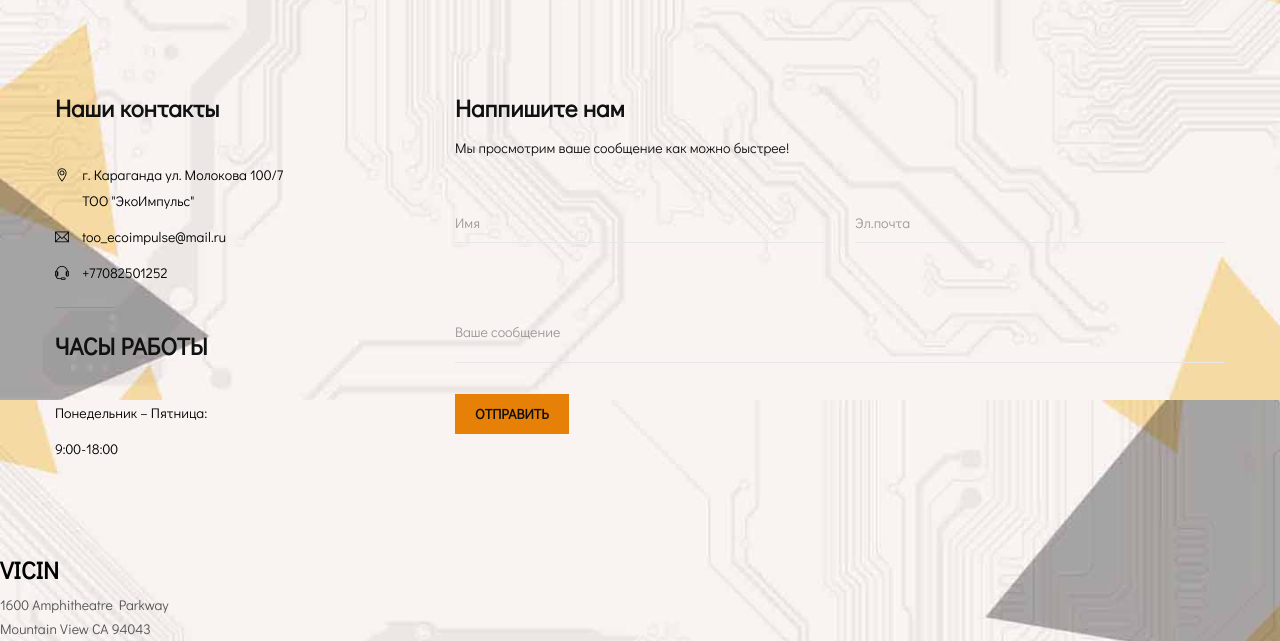
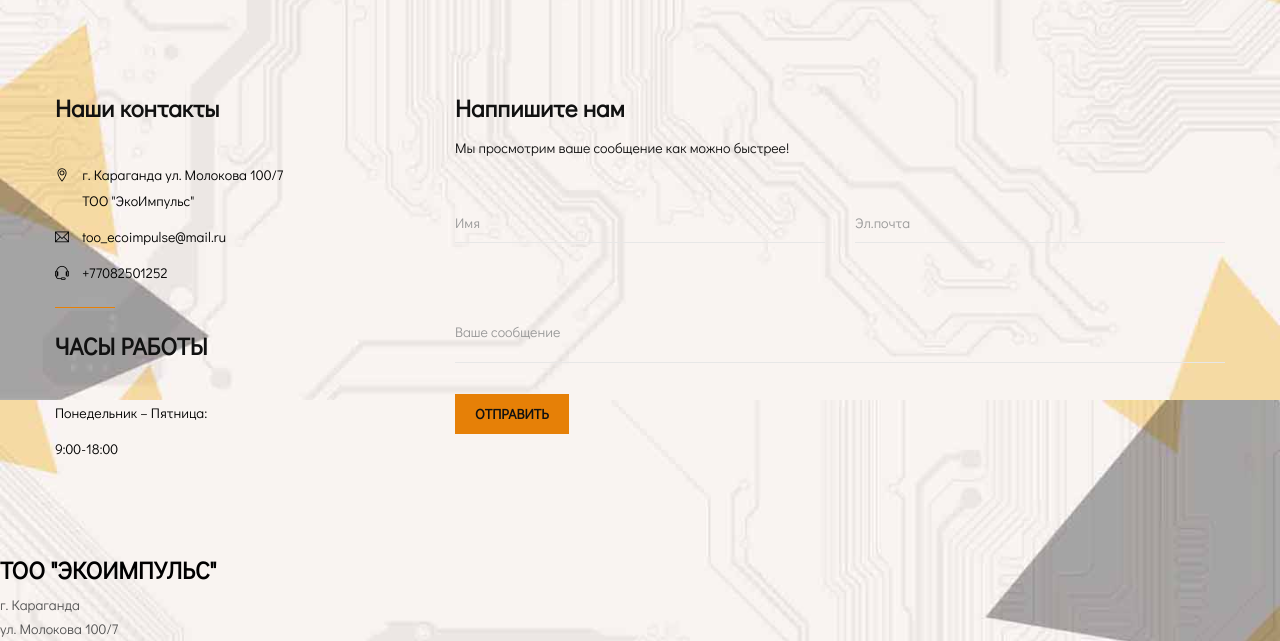
Before and after one commit to bnvStorm/ecoimpls, a WordPress theme: template contact.php in a window 1280 px wide. Shown: the part 400-1041 px from the top of the page. Run offline with PHP 8.4 and a stand-in for WordPress, Linux system fonts and the light colour scheme; the site name, menu and one post (Sample post) are stand-ins, and other content is empty; some libraries are stand-ins or nearby versions; some web fonts are replaced.

Commit message:
Update contact.php

```diff
--- a/contact.php
+++ b/contact.php
@@ -77,8 +77,8 @@
 			<section class="map-sec">
 				<div class="map" data-lat="49.7831969" data-lng="73.0957864" data-zoom="17">
 					<div class="map-info">
-            			<h2 class="text-uppercase">VICIN</h2>
-            			<address>1600 Amphitheatre Parkway <br>Mountain View CA 94043</address>
+            			<h2 class="text-uppercase">ТОО "ЭкоИмпульс"</h2>
+            			<address>г. Караганда<br>ул. Молокова 100/7</address>
         			</div>
         		</div>
 			</section>
```
